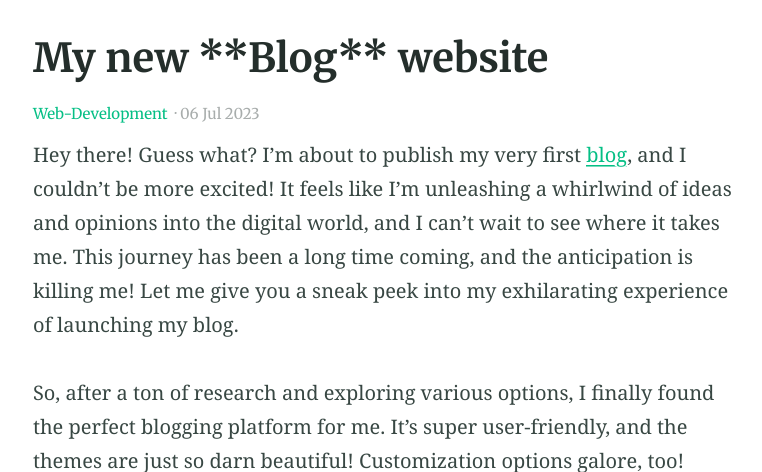
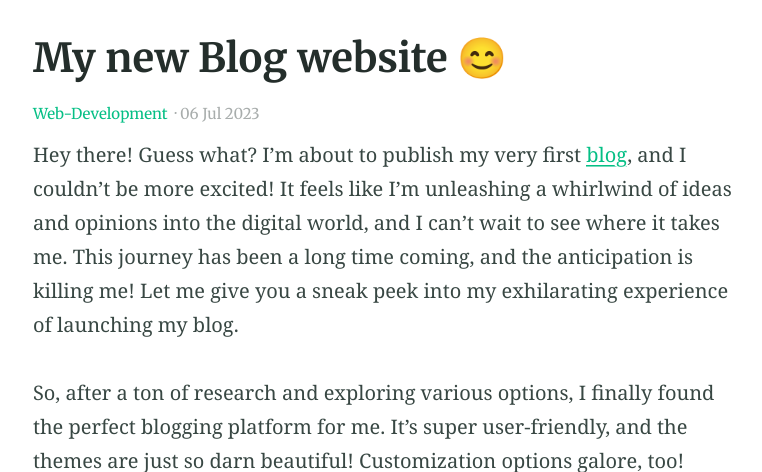
Before and after one commit to Supriyoiiest/supriyoiiest.github.io, a Jekyll site: the page built from _posts/2023-07-06-My-new-blog.md, in a window 1280 px wide and 900 px high, cut to the strip 428-900 px from the top of the window. Shown: the whole strip, without its empty margins (250-1012 px from the left). Built offline with Jekyll 4.4.1, drawn with Linux system fonts in a browser that asks for light colours.

```diff
--- a/_posts/2023-07-06-My-new-blog.md
+++ b/_posts/2023-07-06-My-new-blog.md
@@ -1,5 +1,5 @@
 ---
-title: My new **Blog** website
+title: My new Blog website 😊
 categories:
 - Web-Development
 
```
